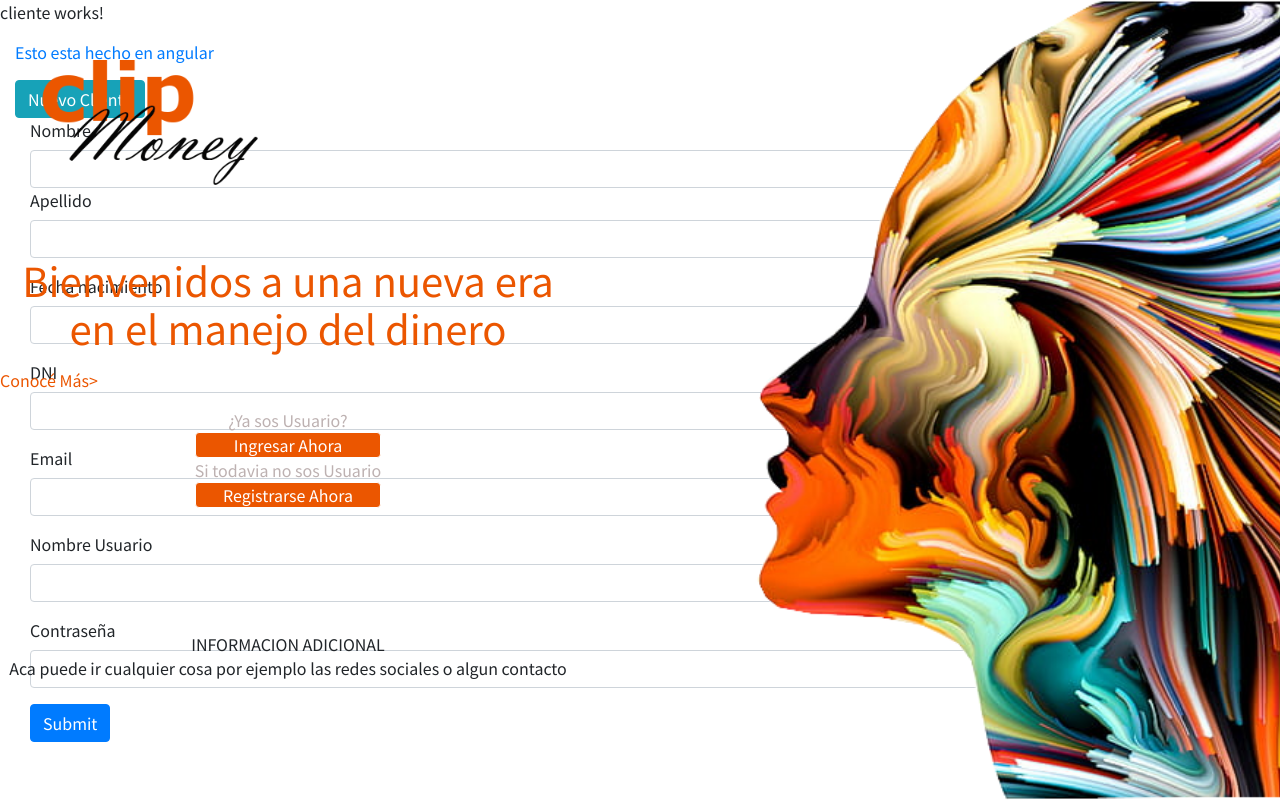
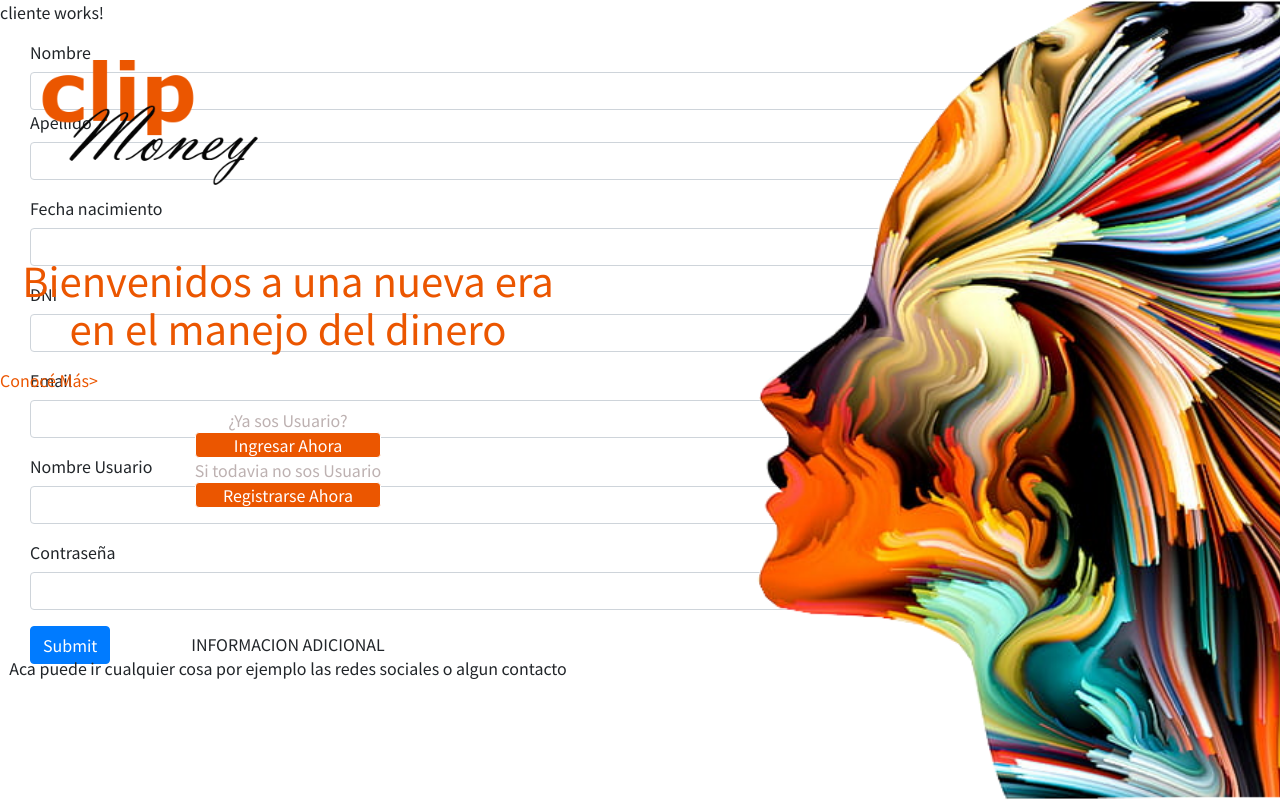
Before and after one commit to pgClipfs/proyecto-clip-money-a-g2a, an Angular app in the folder app/: page / in a window 1280 px wide. Built offline with nearby package versions, Linux system fonts and the light colour scheme; no server answers.

Commit message:
added the models folder, to the project to be more organizated

```diff
--- a/app/src/app/components/cliente/cliente.component.html
+++ b/app/src/app/components/cliente/cliente.component.html
@@ -1,8 +1,5 @@
 <p>cliente works!</p>
 <div class="container-fluid">
-    <a [href]="angular"> Esto esta hecho en angular</a>
-    <br>
-    <button class="btn btn-info mt-3" (click)="nuevoCliente()">Nuevo Cliente</button>
     <div class="row">
         <div class="container">
             <div class="col">
--- a/app/src/app/components/cliente/cliente.component.ts
+++ b/app/src/app/components/cliente/cliente.component.ts
@@ -1,5 +1,5 @@
 import { Component, OnInit} from '@angular/core';
-import { Cliente } from 'src/app/cliente.model';
+import { Cliente } from 'src/app/models/cliente.model';
 import { ClienteService } from '../../services/cliente.service';
 
 
--- a/app/src/app/cliente.model.ts
+++ b/app/src/app/models/cliente.model.ts
@@ -1,7 +1,5 @@
 import { BrowserDynamicTestingModule } from '@angular/platform-browser-dynamic/testing';
-
 export class Cliente {
-
     Id:number;
     Nombre:string;
     Apellido:string;
--- a/app/src/app/services/cliente.service.ts
+++ b/app/src/app/services/cliente.service.ts
@@ -1,7 +1,7 @@
 import { Injectable } from '@angular/core';
 import {HttpClient, HttpHeaders} from '@angular/common/http';
 import { Observable } from 'rxjs';
-import { Cliente } from '../cliente.model';
+import { Cliente } from '../models/cliente.model';
 import { identifierModuleUrl } from '@angular/compiler';
 @Injectable({
   providedIn: 'root'
```
Also changed, not shown: 1 other file (tests, documents, lock files or other folders).
